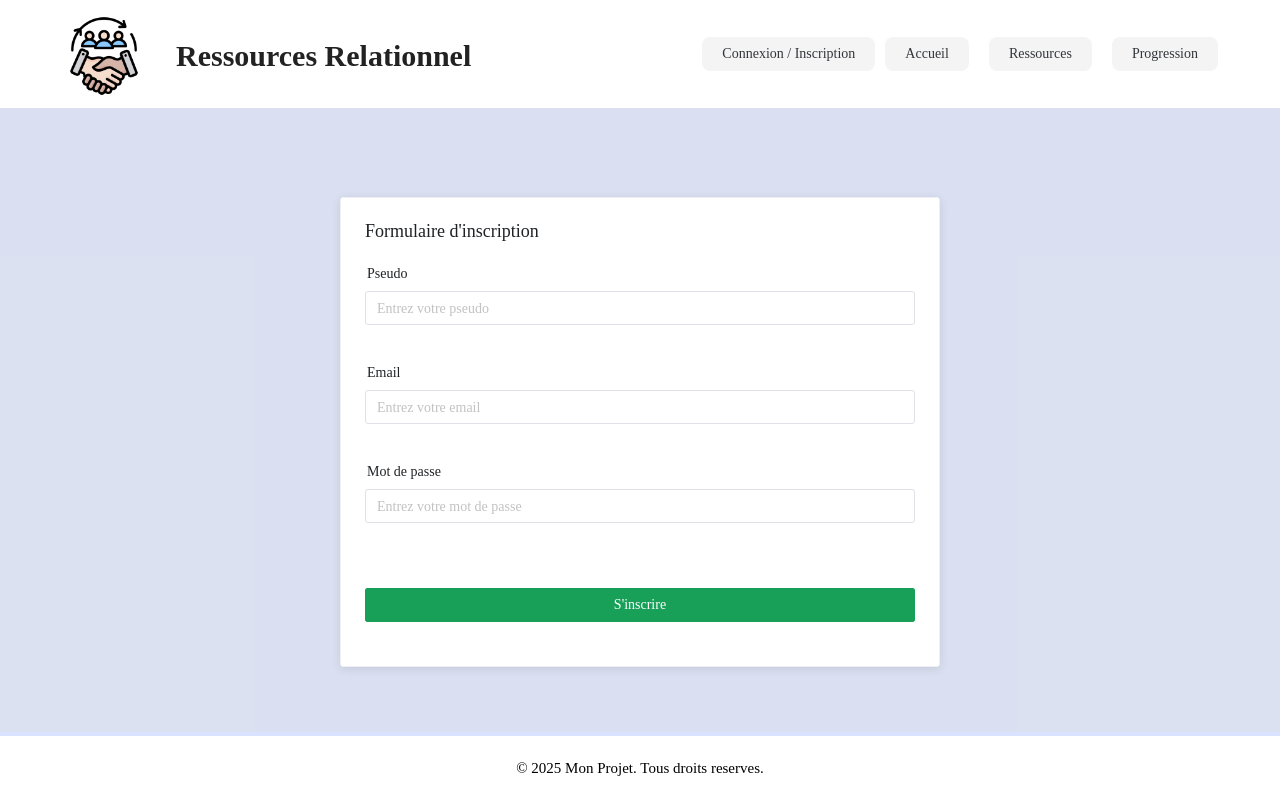
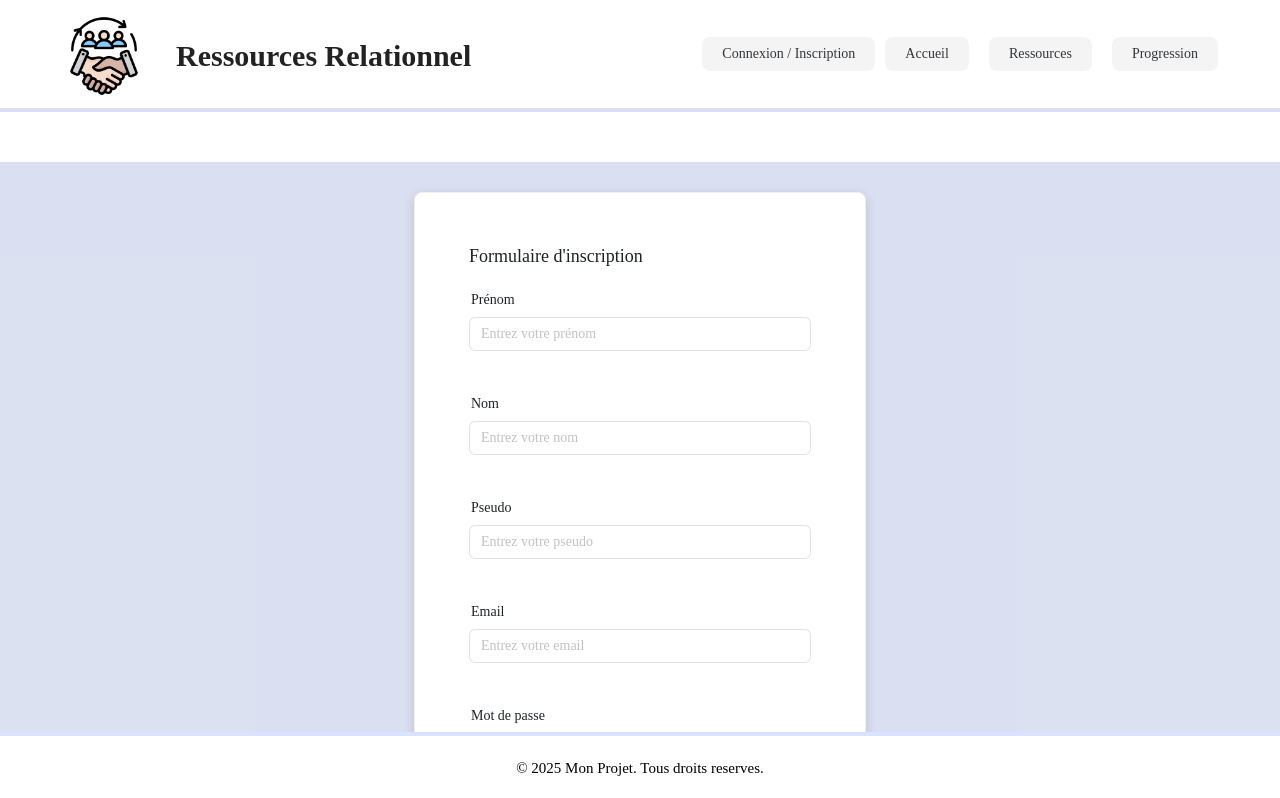
Before and after one commit to mat25/RE_SOURCES_RELATIONNELLES, a Vue app in the folder frontend/: page /inscription in a window 1280 px wide. Shown: the top 798 px of the page. Built offline with nearby package versions, Linux system fonts and the light colour scheme.

Commit message:
Requetes API pour inscription

```diff
--- a/frontend/src/App.vue
+++ b/frontend/src/App.vue
@@ -1,46 +1,27 @@
 <template>
-
-
+  <n-config-provider :theme="null">
+    <n-message-provider>
       <Header>
         <NavigationBar></NavigationBar>
       </Header>
-
-
-
       <main>
-
         <RouterView />
-
       </main>
-
-
       <Footer />
-
+    </n-message-provider>
+  </n-config-provider>
 </template>
 
-
-<script >
-import { CashOutline as CashIcon } from '@vicons/ionicons5'
-import { defineComponent } from 'vue'
+<script setup>
+import { CashOutline as CashIcon } from '@vicons/ionicons5';
 import Header from "@/components/template/Header.vue";
 import NavigationBar from "@/components/organisms/NavigationBar.vue";
 import Footer from "@/components/template/Footer.vue";
-
-export default defineComponent({
-  components: {
-    Header,
-    Footer,
-    NavigationBar,
-    CashIcon
-  }
-})
+import { NConfigProvider, NMessageProvider } from 'naive-ui'; // Importez les composants Naive UI
 </script>
 
-
-
 <style scoped>
-
-main{
+main {
   width: 100%;
   height: 100vh;
   background-color: rgba(13, 52, 158, 0.15);
--- a/frontend/src/views/inscription.vue
+++ b/frontend/src/views/inscription.vue
@@ -1,12 +1,26 @@
 <template>
   <div class="formulaire">
     <n-card title="Formulaire d'inscription">
-      <n-form @submit.prevent="inscription" :label-width="100">
+      <n-form @submit.prevent="submitInscription" :label-width="120">
         <div class="form-control">
-          <n-form-item label="Pseudo" :error="errors.pseudos.length > 0">
-            <n-input v-model="credentials.pseudos" @input="validatePseudos" placeholder="Entrez votre pseudo" />
+          <n-form-item label="Prénom" :error="errors.firstName.length > 0">
+            <n-input v-model="credentials.firstName" @input="validateFirstName" placeholder="Entrez votre prénom" />
           </n-form-item>
-          <div v-for="(error, index) in errors.pseudos" :key="index" class="error-message">{{ error }}</div>
+          <div v-for="(error, index) in errors.firstName" :key="index" class="error-message">{{ error }}</div>
+        </div>
+
+        <div class="form-control">
+          <n-form-item label="Nom" :error="errors.lastName.length > 0">
+            <n-input v-model="credentials.lastName" @input="validateLastName" placeholder="Entrez votre nom" />
+          </n-form-item>
+          <div v-for="(error, index) in errors.lastName" :key="index" class="error-message">{{ error }}</div>
+        </div>
+
+        <div class="form-control">
+          <n-form-item label="Pseudo" :error="errors.username.length > 0">
+            <n-input v-model="credentials.username" @input="validateUsername" placeholder="Entrez votre pseudo" />
+          </n-form-item>
+          <div v-for="(error, index) in errors.username" :key="index" class="error-message">{{ error }}</div>
         </div>
 
         <div class="form-control">
@@ -24,7 +38,9 @@
         </div>
 
         <n-form-item>
-          <n-button type="primary" @click="inscription">S'inscrire</n-button>
+          <n-button type="primary" :loading="isSubmitting" @click="submitInscription">
+            {{ isSubmitting ? 'Inscription en cours...' : 'S\'inscrire' }}
+          </n-button>
         </n-form-item>
       </n-form>
     </n-card>
@@ -32,7 +48,9 @@
 </template>
 
 <script>
-import { NCard, NForm, NFormItem, NInput, NButton } from 'naive-ui';
+import { NCard, NForm, NFormItem, NInput, NButton, useMessage } from 'naive-ui';
+import axios from 'axios';
+import { ref } from 'vue';
 
 export default {
   name: 'Inscription',
@@ -43,82 +61,158 @@ export default {
     NInput,
     NButton,
   },
-  data() {
-    return {
-      credentials: {
-        pseudos: '',
+  setup() {
+    const message = useMessage();
+    const isSubmitting = ref(false);
+    const credentials = ref({
+      firstName: '',
+      lastName: '',
+      username: '',
       email: '',
       password: '',
-      },
-      errors: {
-        pseudos: [],
+    });
+    const errors = ref({
+      firstName: [],
+      lastName: [],
+      username: [],
       email: [],
       password: [],
-      },
+    });
+
+    const validateFirstName = () => {
+      errors.value.firstName = [];
+      if (!credentials.value.firstName) {
+        errors.value.firstName.push('Veuillez saisir votre prénom');
       }
-  },
-  methods: {
-    validatePseudos() {
-      this.errors.pseudos = [];
-      if (!this.credentials.pseudos) {
-        this.errors.pseudos.push('Veuillez saisir un pseudo');
+    };
+
+    const validateLastName = () => {
+      errors.value.lastName = [];
+      if (!credentials.value.lastName) {
+        errors.value.lastName.push('Veuillez saisir votre nom');
       }
-      if (this.credentials.pseudos.length < 3) {
-        this.errors.pseudos.push('Le pseudo doit avoir au moins 3 caractères');
+    };
+
+    const validateUsername = () => {
+      errors.value.username = [];
+      if (!credentials.value.username) {
+        errors.value.username.push('Veuillez saisir un pseudo');
       }
-    },
-    validateEmail() {
-      this.errors.email = [];
+      if (credentials.value.username.length < 3) {
+        errors.value.username.push('Le pseudo doit avoir au moins 3 caractères');
+      }
+    };
+
+    const validateEmail = () => {
+      errors.value.email = [];
       const emailPattern = /^[^\s@]+@[^\s@]+\.[^\s@]+$/;
-      if (!this.credentials.email) {
-        this.errors.email.push('Veuillez saisir votre email');
+      if (!credentials.value.email) {
+        errors.value.email.push('Veuillez saisir votre email');
       }
-      if (!emailPattern.test(this.credentials.email)) {
-        this.errors.email.push('Email invalide');
+      if (!emailPattern.test(credentials.value.email)) {
+        errors.value.email.push('Email invalide');
       }
-    },
-    validatePassword() {
-      this.errors.password = [];
-      const password = this.credentials.password;
+    };
+
+    const validatePassword = () => {
+      errors.value.password = [];
+      const password = credentials.value.password;
       const hasUpperCase = /[A-Z]/.test(password);
       const hasNumber = /\d/.test(password);
 
       if (!password) {
-        this.errors.password.push('Le mot de passe est requis');
+        errors.value.password.push('Le mot de passe est requis');
       }
       if (password.length < 6) {
-        this.errors.password.push('Le mot de passe doit contenir au moins 6 caractères');
+        errors.value.password.push('Le mot de passe doit contenir au moins 6 caractères');
       }
       if (!hasUpperCase) {
-        this.errors.password.push('Le mot de passe doit contenir au moins une majuscule');
+        errors.value.password.push('Le mot de passe doit contenir au moins une majuscule');
       }
       if (!hasNumber) {
-        this.errors.password.push('Le mot de passe doit contenir au moins un chiffre');
+        errors.value.password.push('Le mot de passe doit contenir au moins un chiffre');
       }
-    },
-    inscription() {
-      this.errors = {
-        pseudos: [],
+    };
+
+    const submitInscription = async () => {
+      errors.value = {
+        firstName: [],
+        lastName: [],
+        username: [],
         email: [],
         password: [],
       };
 
-      this.validatePseudos();
-      this.validateEmail();
-      this.validatePassword();
+      validateFirstName();
+      validateLastName();
+      validateUsername();
+      validateEmail();
+      validatePassword();
 
-      console.log('Errors:', this.errors);
+      if (
+        errors.value.firstName.length > 0 ||
+        errors.value.lastName.length > 0 ||
+        errors.value.username.length > 0 ||
+        errors.value.email.length > 0 ||
+        errors.value.password.length > 0
+      ) {
+        message.error('Veuillez corriger les erreurs du formulaire.');
+        return;
+      }
 
-      if (this.errors.pseudos.length > 0 || this.errors.email.length > 0 || this.errors.password.length > 0) {
-        console.log('Formulaire invalide');
-        return false;
+      isSubmitting.value = true;
+
+      try {
+        const apiUrl = 'http://localhost:8080/register';
+        const response = await axios.post(apiUrl, {
+          firstName: credentials.value.firstName,
+          lastName: credentials.value.lastName,
+          username: credentials.value.username,
+          email: credentials.value.email,
+          password: credentials.value.password,
+        });
+
+        if (response.status >= 200 && response.status < 300) {
+          message.success('Inscription réussie ! Vous pouvez maintenant vous connecter.');
+          credentials.value = { firstName: '', lastName: '', username: '', email: '', password: '' };
         } else {
-        console.log('Inscription réussie:', this.credentials);
-        // Ici, vous pouvez envoyer les données du formulaire à votre backend
+          console.error('Erreur lors de l\'inscription:', response.data);
+          message.error('Erreur lors de l\'inscription. Veuillez réessayer.');
+          if (response.data && response.data.errors) {
+            errors.value = { ...errors.value, ...response.data.errors };
           }
         }
+      } catch (error) {
+        console.error('Erreur de communication avec le serveur:', error);
+        message.error('Erreur de communication avec le serveur. Veuillez réessayer plus tard.');
+        // if (error.response) {
+        //   console.error('Réponse du serveur:', error.response.data);
+        //   console.error('Statut de la réponse:', error.response.status);
+        //   console.error('Headers de la réponse:', error.response.headers);
+        // } else if (error.request) {
+        //   console.error('Pas de réponse reçue du serveur:', error.request);
+        // } else {
+        //   console.error('Erreur lors de la configuration de la requête:', error.message);
+        // }
+      } finally {
+        isSubmitting.value = false;
       }
-}
+    };
+
+    return {
+      credentials,
+      errors,
+      validateFirstName,
+      validateLastName,
+      validateUsername,
+      validateEmail,
+      validatePassword,
+      submitInscription,
+      isSubmitting,
+      message,
+    };
+  },
+};
 </script>
 
 <style scoped>
@@ -127,40 +221,54 @@ export default {
   flex-direction: column;
   justify-content: center;
   align-items: center;
-  margin: auto auto;
-  height: 80vh;
-  width: 50vw;
-  padding: 20px;
+  margin: 50px auto;
+  width: 40vw;
+  padding: 30px;
   box-sizing: border-box;
+  min-width: 300px;
 }
 
 .n-card {
-  box-shadow: 0 2px 10px rgba(0, 0, 0, 0.1);
+  box-shadow: 0 4px 12px rgba(0, 0, 0, 0.15);
+  border-radius: 8px;
+  padding: 30px;
+  width: 100%;
 }
 
 .form-control {
-  margin-bottom: 15px;
-  width: 100%; /* Assure que le conteneur prend toute la largeur */
+  margin-bottom: 20px;
+  width: 100%;
 }
 
 .n-form-item {
-  margin-bottom: 0; /* Supprime la marge par défaut de n-form-item */
+  margin-bottom: 0;
 }
 
 .n-input {
   width: 100%;
+  border-radius: 6px;
 }
 
 .n-button {
   width: 100%;
+  border-radius: 6px;
+  padding: 12px 20px;
+  font-size: 16px;
 }
 
 .error-message {
-  color: red;
+  color: #e74c3c;
   font-size: 14px;
-  margin-top: 5px;
+  margin-top: 8px;
   display: block;
   width: 100%;
   box-sizing: border-box;
 }
+
+@media (max-width: 768px) {
+  .formulaire {
+    width: 80vw;
+    margin: 30px auto;
+  }
+}
 </style>
```
Lines whose indentation alone changed are shown as unchanged.
